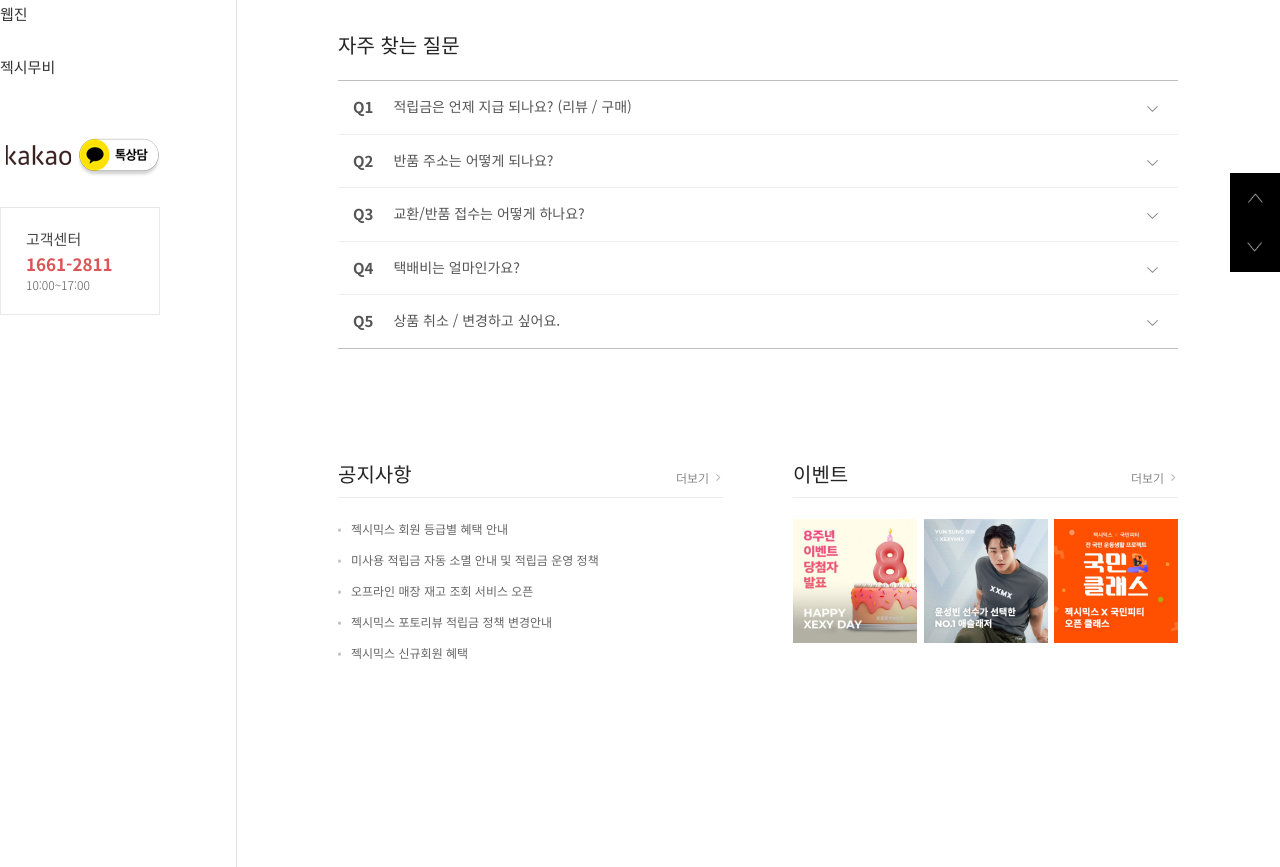
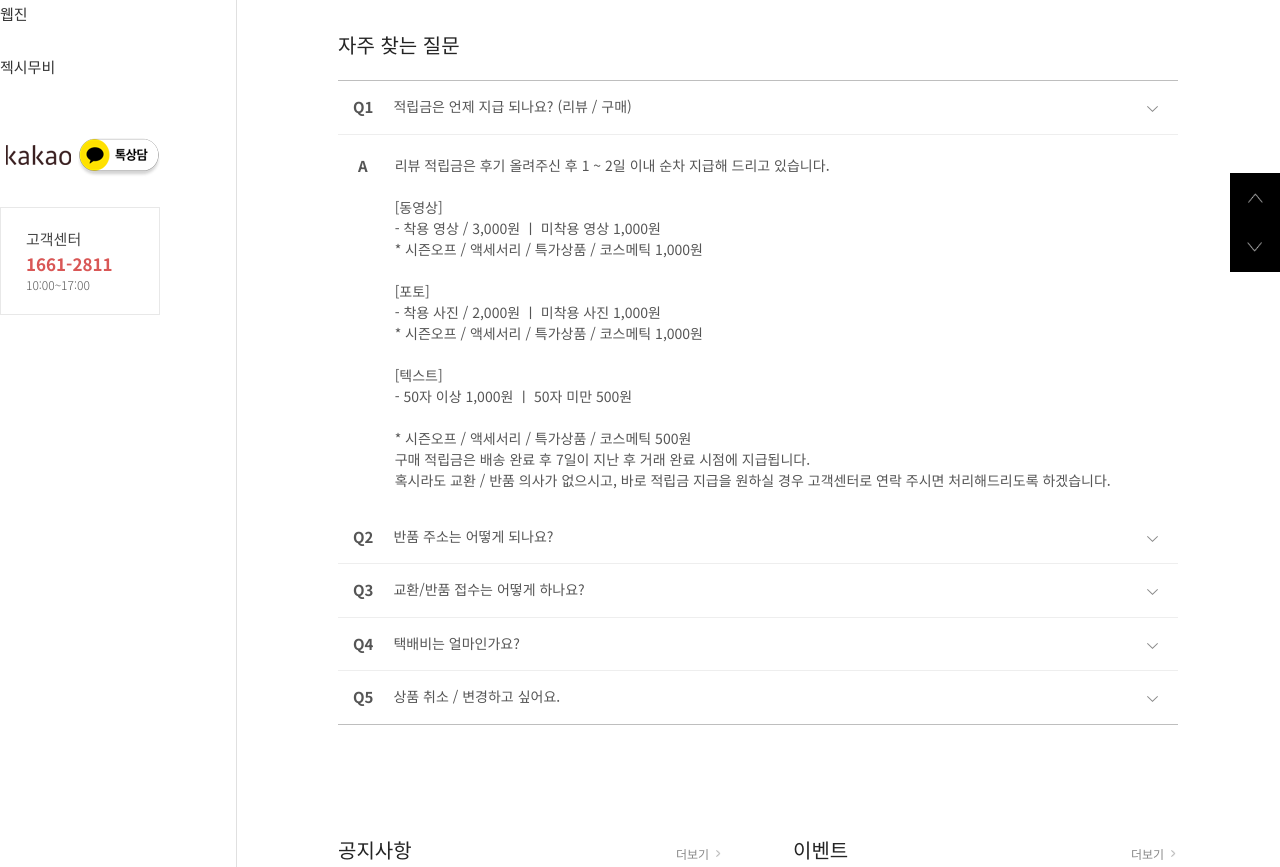
Before and after one commit to EunJinPark98/PCWebSite, a plain HTML site: page sub/sub_community.html in a window 1280 px wide. Shown: the part 627-1494 px from the top of the page. Drawn offline with nearby package versions, Linux system fonts and the light colour scheme.

Commit message:
자주찾는질문 클릭했을때 답변

```diff
--- a/css/sub_community.css
+++ b/css/sub_community.css
@@ -182,6 +182,21 @@
     font-size: 14px;
     color: #555;
 }
+/* 자주 찾는 질문 답변 */
+.qnaTop5 .answer{
+    padding: 20px 20px;
+    display: flex;
+}
+.qnaTop5 .answer .A{
+    margin-right: 20px;
+    font-size: 15px;
+    font-weight: 700;
+    color: #555;
+}
+.qnaTop5 .answer .ans{
+    margin-left: 7px;
+    color: #555;
+}
 /* 공지사항 */
 .notice{
     position: relative;
--- a/js/sub.js
+++ b/js/sub.js
@@ -26,4 +26,4 @@ $('.selecCate').click(function(){
 $('.selecCate li:not(.on) a').click(function() {
     $('.selecCate li.on').removeClass('on');
     $(this).parent('li').addClass('on');
-  });
+});
--- a/sub/sub_community.html
+++ b/sub/sub_community.html
@@ -116,7 +116,7 @@
                                     </div>
                                 </li>
                                 <li class="d1">
-                                    <a href="/sub/sub_community.html" class="m1">Community</a>
+                                    <a href="/sub/sub_community.html" class="m1" style="font-weight: bold;">Community</a>
                                     <div class="sub6">
                                         <ul>
                                             <li><a href="">공지사항</a></li>
@@ -304,11 +304,31 @@
                                     <li><a href="">
                                         <p class="Q">Q1</p>
                                         <p class="text">적립금은 언제 지급 되나요? (리뷰 / 구매)</p>
-                                    </a></li>
+                                        </a>
+
+                                    <div class="answer">
+                                        <p class="A">A</p>
+                                        <p class="ans">
+                                            리뷰 적립금은 후기 올려주신 후 1 ~ 2일 이내 순차 지급해 드리고 있습니다.<br><br>
+                                            [동영상]<br>
+                                            - 착용 영상 / 3,000원 ㅣ 미착용 영상 1,000원<br>
+                                            * 시즌오프 / 액세서리 / 특가상품 / 코스메틱 1,000원<br><br>
+                                            [포토]<br>
+                                            - 착용 사진 / 2,000원 ㅣ 미착용 사진 1,000원<br>
+                                            * 시즌오프 / 액세서리 / 특가상품 / 코스메틱 1,000원<br><br>
+                                            [텍스트]<br>
+                                            - 50자 이상 1,000원 ㅣ 50자 미만 500원<br><br>
+                                            * 시즌오프 / 액세서리 / 특가상품 / 코스메틱 500원<br>
+                                            구매 적립금은 배송 완료 후 7일이 지난 후 거래 완료 시점에 지급됩니다.<br>
+                                            혹시라도 교환 / 반품 의사가 없으시고, 바로 적립금 지급을 원하실 경우 고객센터로 연락 주시면 처리해드리도록 하겠습니다.<br>
+                                        </p>
+                                    </div>
+                                    </li>
                                     <li><a href="">
                                         <p class="Q">Q2</p>
                                         <p class="text">반품 주소는 어떻게 되나요?</p>
-                                    </a></li>
+                                        </a>
+                                    </li>
                                     <li><a href="">
                                         <p class="Q">Q3</p>
                                         <p class="text">교환/반품 접수는 어떻게 하나요?</p>
```
Also changed, not shown: sub/sub_bestItem.html (+1 -1 lines).
